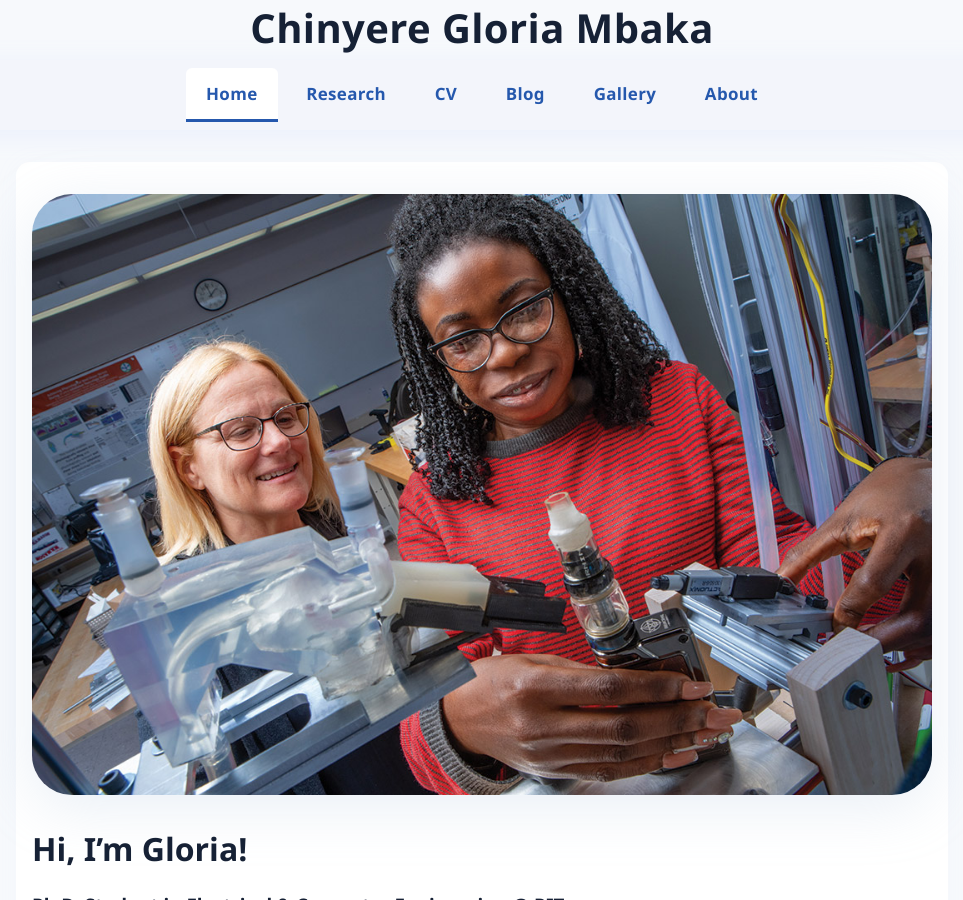
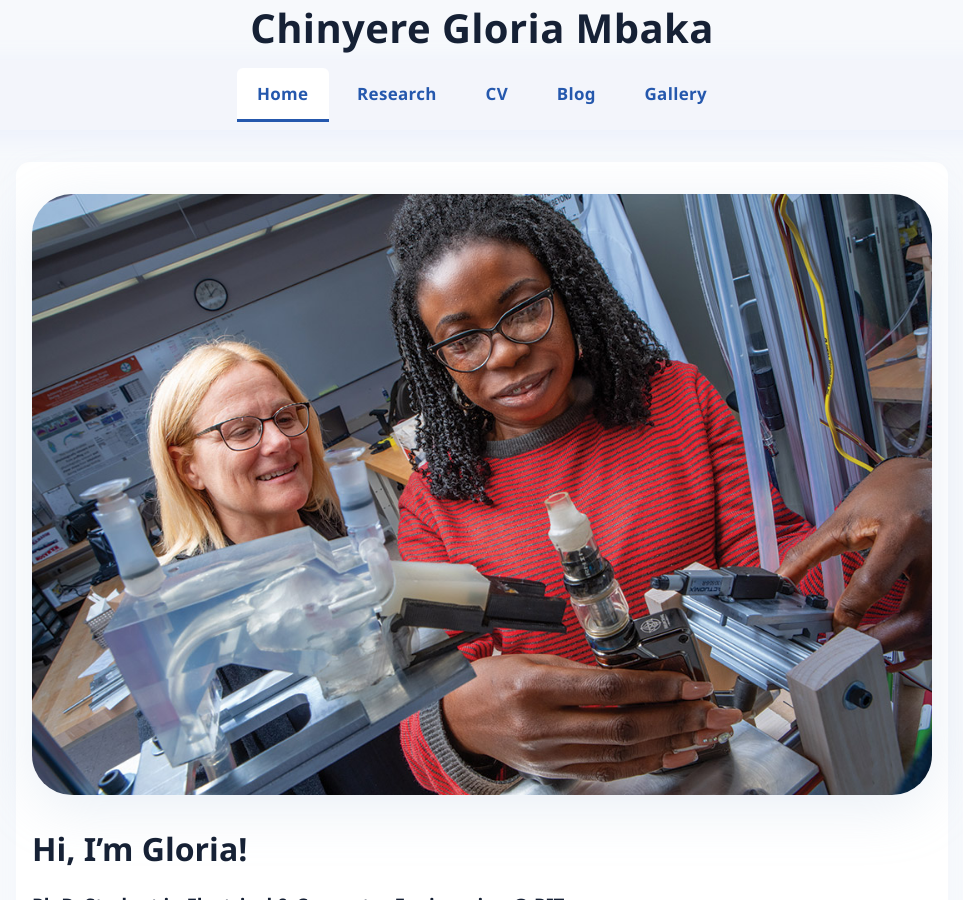
Before and after one commit to mbaglo/mbaglo.github.io, a Jekyll site: the page built from index.md, in a window 1280 px wide and 900 px high. Shown: the whole window, without its empty margins (158-1121 px from the left). Built offline with Jekyll 4.4.1, drawn with Linux system fonts in a browser that asks for light colours.

Commit message:
Remove About link from navigation bar

```diff
--- a/_includes/navbar.html
+++ b/_includes/navbar.html
@@ -4,5 +4,4 @@
   <a href="/cv/"{% if page.url contains '/cv/' %} class="active" aria-current="page"{% endif %}>CV</a>
   <a href="/blog/"{% if page.url contains '/blog/' %} class="active" aria-current="page"{% endif %}>Blog</a>
   <a href="/gallery/"{% if page.url contains '/gallery/' %} class="active" aria-current="page"{% endif %}>Gallery</a>
-  <a href="/about/"{% if page.url contains '/about/' %} class="active" aria-current="page"{% endif %}>About</a>
 </nav>
```
